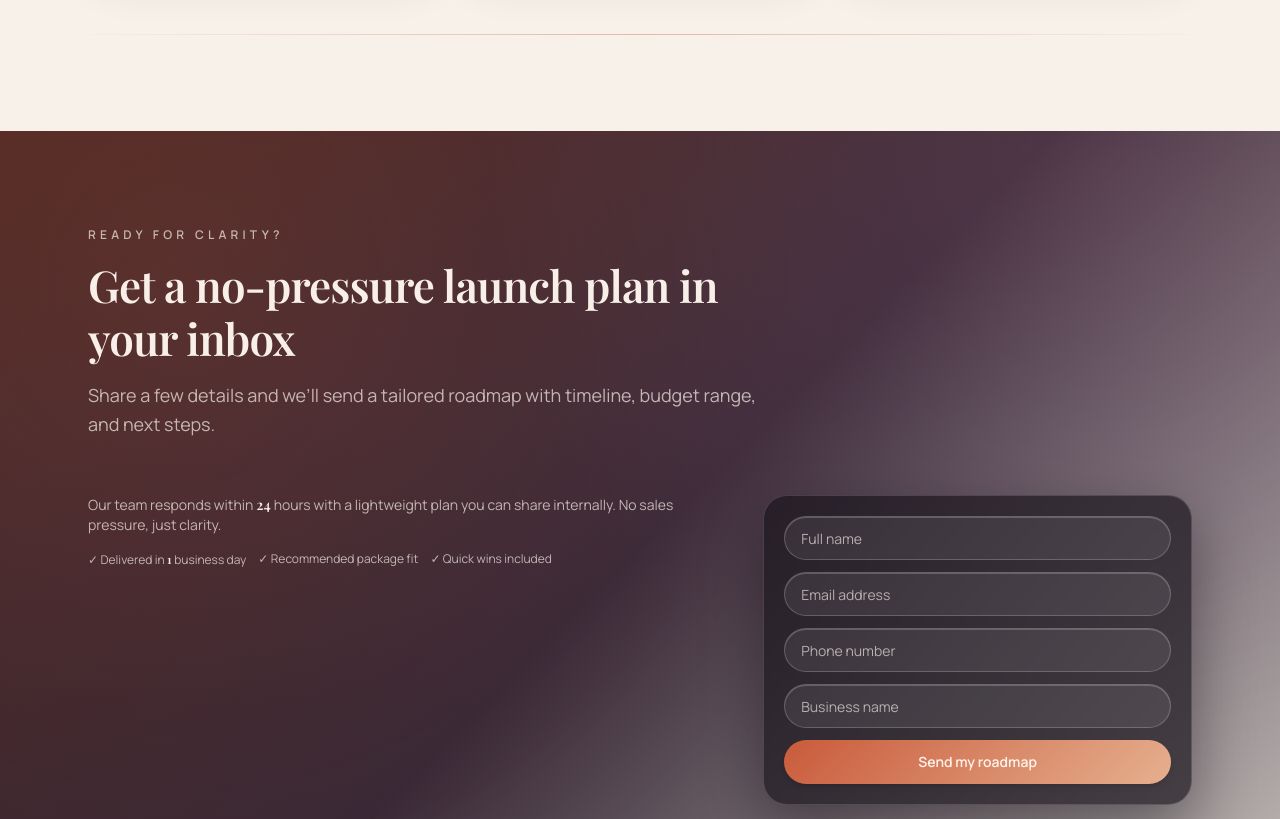
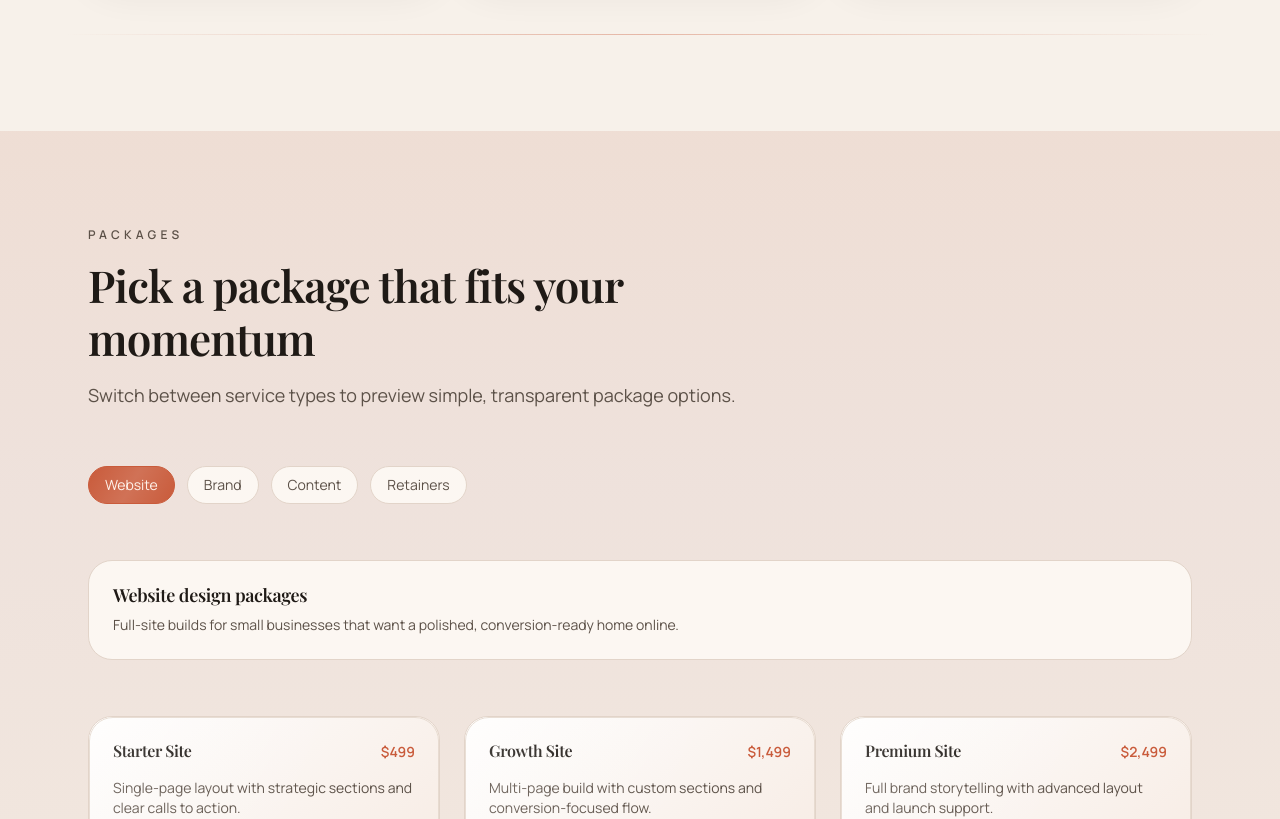
Before and after one commit to lacreativodesign/lacreativo-website, a Next.js app: page / in a window 1280 px wide. Shown: the part 4980-5799 px from the top of the page. Built offline with nearby package versions, Linux system fonts and the light colour scheme.

Commit message:
Add packages section to home

```diff
--- a/app/page.tsx
+++ b/app/page.tsx
@@ -2,6 +2,7 @@ import Button from "@/components/Button";
 import Card from "@/components/Card";
 import Section from "@/components/Section";
 import TestimonialSlider from "@/components/TestimonialSlider";
+import PackagesSection from "@/components/home/PackagesSection";
 import type { CSSProperties } from "react";
 
 const whatWeDo = [
@@ -471,6 +472,8 @@ export default function Home() {
         </div>
       </Section>
 
+      <PackagesSection />
+
       <Section
         tone="dark"
         eyebrow="Ready for clarity?"
```
